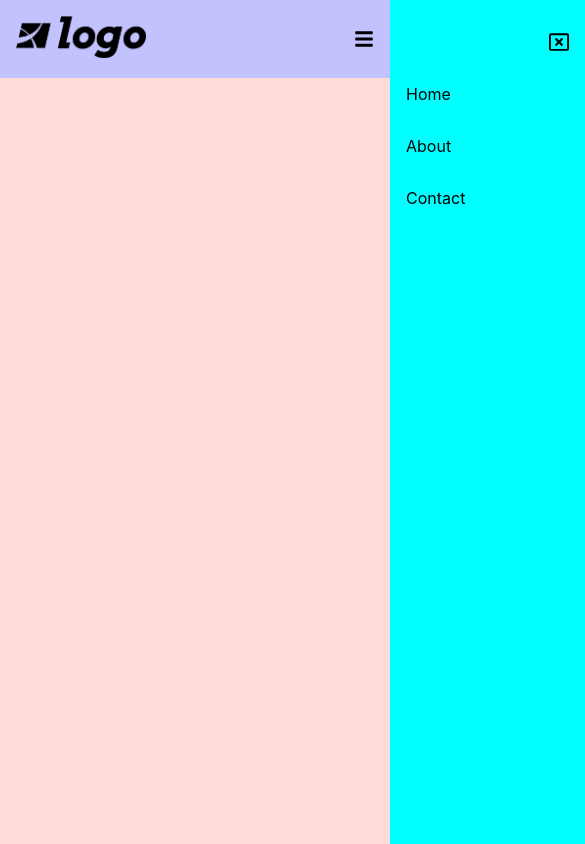
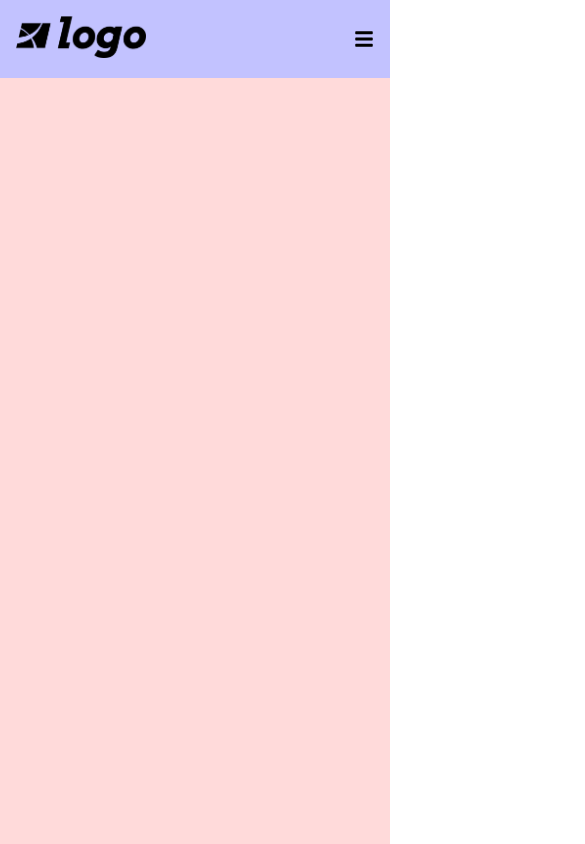
Before and after one commit to siemenjm/nextjs-marketing-site, a Next.js app: page / in a window 390 px wide. Shown: the whole page, 585 px wide, since content can reach past the window. Built offline with nearby package versions, Linux system fonts and the light colour scheme.

Commit message:
Fix bug in which nav menu was visible always on mobile

```diff
--- a/components/Header.jsx
+++ b/components/Header.jsx
@@ -44,6 +44,7 @@ export default function Header() {
                 </ul>
 
                 <ul className={`${style.navList} ${style.tablet} ${transition}`}>
+                    <div>
                         <li>
                             <div className={`${style.iconContainer} ${style.shiftRight}`}>
                                 <FaRegWindowClose onClick={handleClick} className={`${style.icon} ${style.tablet}`} />
@@ -58,12 +59,13 @@ export default function Header() {
                         <li>
                             <Link href='/contact'>Contact</Link>
                         </li>
+                    </div>
                 </ul>
                 {toggleMenu ?
                     <></>
                 :
-                    <div className={`${style.iconContainer}`}>
-                        <FaBars onClick={handleClick} className={`${style.icon} ${style.tablet}`} />
+                    <div className={`${style.iconContainer} ${style.tablet}`}>
+                        <FaBars onClick={handleClick} className={style.icon} />
                     </div>
                 }
             </nav>
--- a/styles/Header.module.css
+++ b/styles/Header.module.css
@@ -26,7 +26,7 @@
     height: 1.25rem;
 }
 
-.navList {
+.navList, .navList.tablet > div {
     list-style: none;
     display: flex;
     margin: 0;
@@ -38,16 +38,21 @@
     background-color: aqua;
     position: absolute;
     top: 0;
-    right: -50%;
-    width: 50%;
+    right: 0;
+    width: 0;
     height: 100%;
+    overflow: hidden;
+    transition: width 0.25s ease;
+}
+
+.navList.tablet > div {
     flex-direction: column;
+    width: 100%;
     padding: 2rem 1rem 1rem 1rem;
-    transition: right 0.25s ease-out;
 }
 
 .navList.tablet.transition {
-    right: 0;
+    width: 50%;
 }
 
 @media (max-width: 1024px) {
```
Lines whose indentation alone changed are shown as unchanged.
